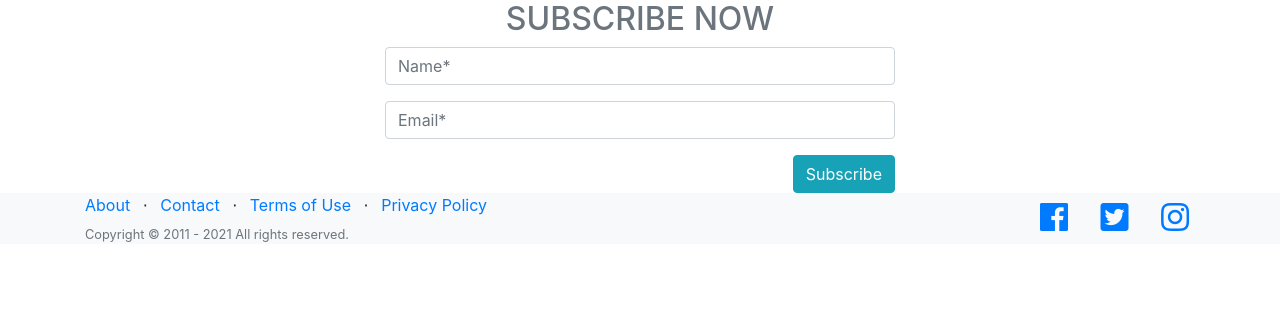
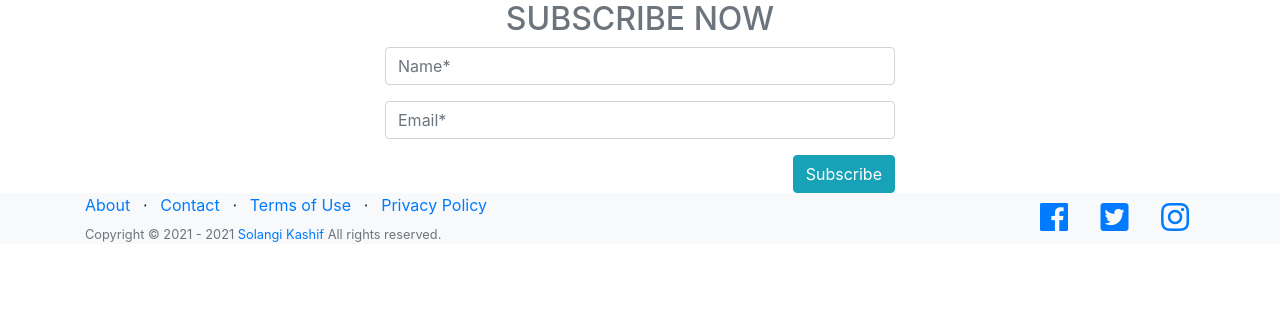
Before and after one commit to KashifSolangi35/newsletter, a PHP site: page / in a window 1280 px wide. Shown: the part 169-504 px from the top of the page. Run offline with PHP 8.4, Linux system fonts and the light colour scheme; some libraries are stand-ins or nearby versions.

Commit message:
footer changes
dev, branch footer changes copy writes

```diff
--- a/templates/footer.php
+++ b/templates/footer.php
@@ -20,7 +20,7 @@
               <a href="#">Privacy Policy</a>
             </li>
           </ul>
-          <p class="text-muted small mb-4 mb-lg-0">Copyright &copy;  2011 - <?php print date('Y', time());?> <a href=""> </a> All rights reserved.</p>
+          <p class="text-muted small mb-4 mb-lg-0">Copyright &copy;  2021 - <?php print date('Y', time());?> <a href=""> Solangi Kashif </a> All rights reserved.</p>
         </div>
         <div class="col-lg-6 h-100 text-center text-lg-right my-auto">
           <ul class="list-inline mb-0">
```
